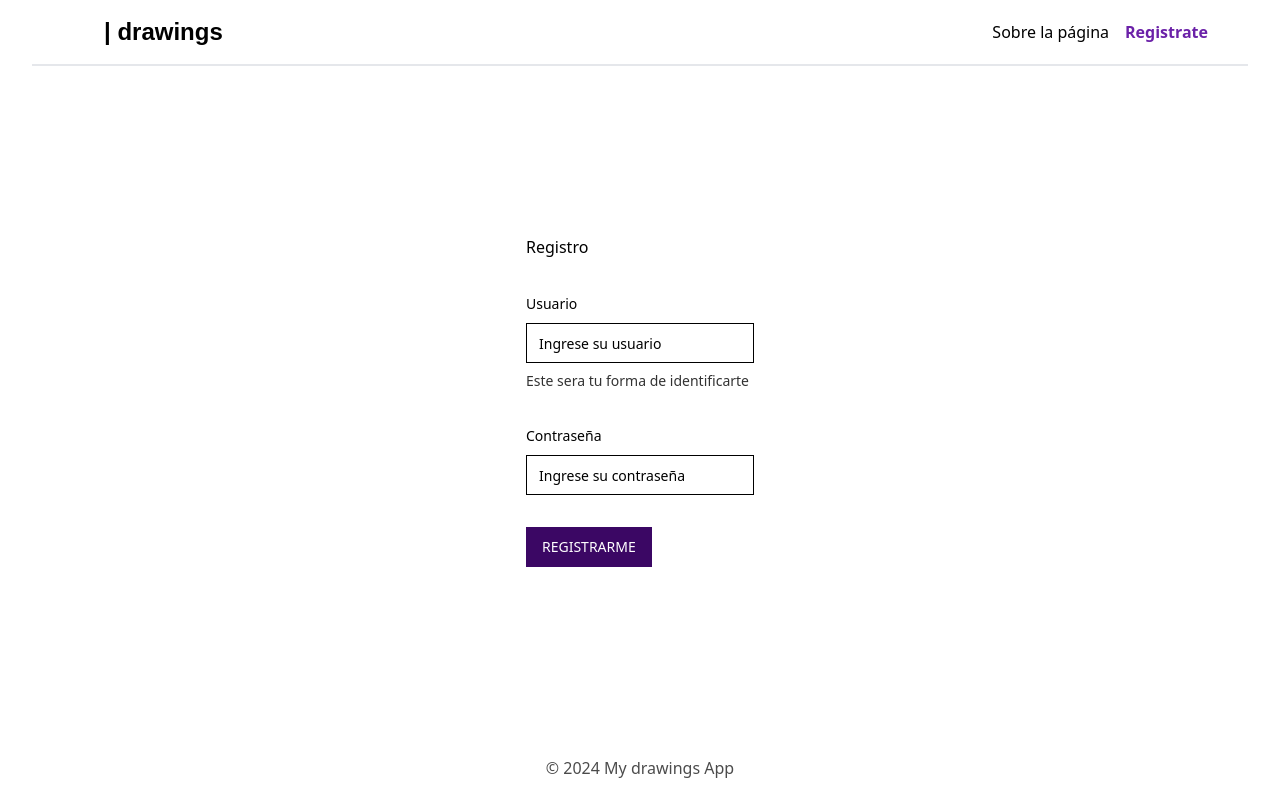
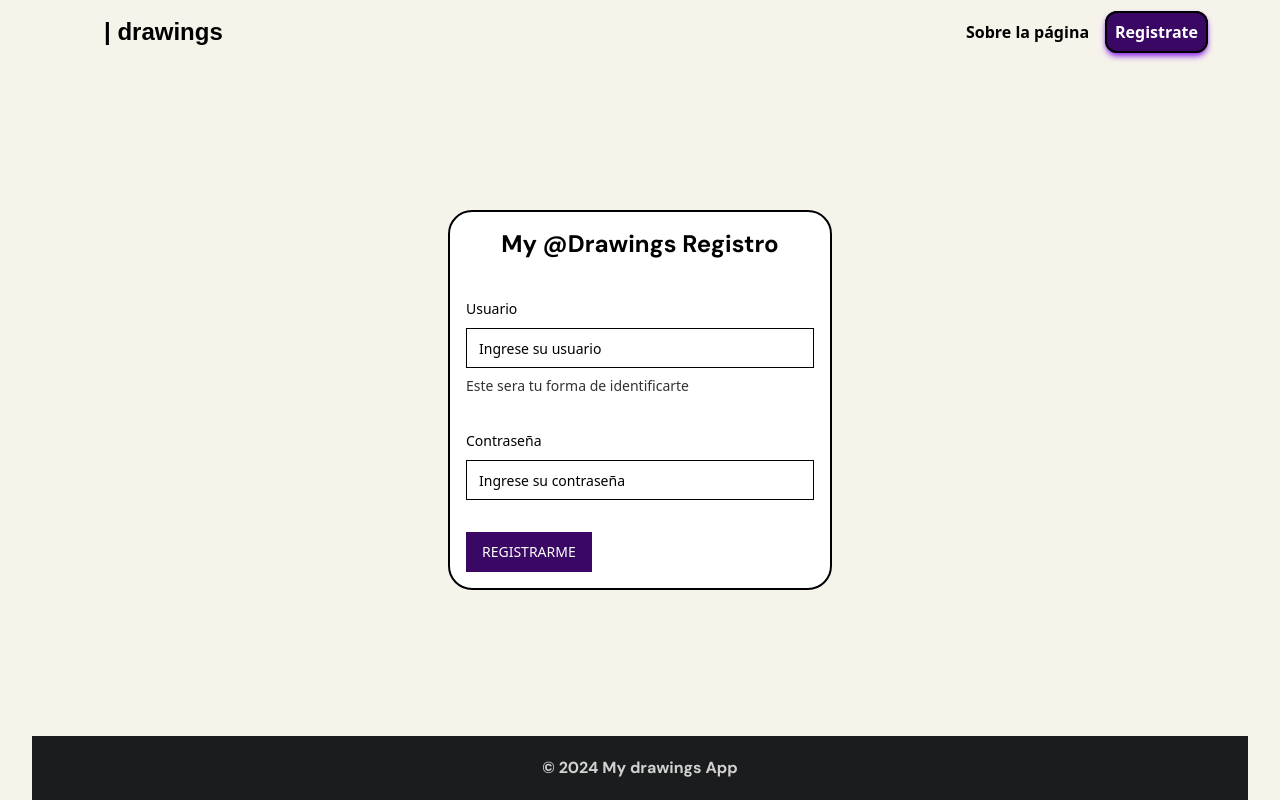
Before and after one commit to patrWan/my-drawings, a Next.js app: page /auth/singup in a window 1280 px wide. Built offline with nearby package versions, Linux system fonts and the light colour scheme; no server answers; a web font is replaced by a local one; what @cloudflare/next-on-pages would draw is missing.

Commit message:
change styles

```diff
--- a/src/app/[username]/page.tsx
+++ b/src/app/[username]/page.tsx
@@ -7,7 +7,7 @@ export default async function UserPage() {
 
 
   return (
-    <main className="p-4 flex flex-col space-y-10 bg-white">
+    <main className="p-4 flex flex-col space-y-10 bg-background">
       <ProfileInfo/>
       <DrawingGrid/>
     </main>
--- a/src/app/auth/singup/page.tsx
+++ b/src/app/auth/singup/page.tsx
@@ -1,9 +1,14 @@
 import SingupForm from "@/components/SingupForm";
+import { DM_Sans } from "next/font/google";
+
+export const font = DM_Sans({ subsets: ["latin"] });
 
 export default function page() {
   return (
-    <div className="text-black m-auto">
-        Registro
+    <div className="h-auto m-auto w-96 grid gap-1 p-4 border-2 text-black bg-white border-black rounded-3xl">
+        <p className={`${font.className} text-2xl font-bold text-center`}>
+          My @Drawings Registro
+        </p>
         <SingupForm/>
     </div>
   )
--- a/src/app/layout.tsx
+++ b/src/app/layout.tsx
@@ -1,23 +1,29 @@
 import type { Metadata } from "next";
 import "./globals.css";
 import Header from "@/components/Header";
+import { DM_Sans } from "next/font/google";
 
-
+export const font = DM_Sans({ subsets: ["latin"] });
 
 export const metadata: Metadata = {
   title: "My Drawings",
   description: "Generated by create next app",
 };
-export const runtime = 'edge'
-export default function RootLayout({children,}: Readonly<{children: React.ReactNode;}>) {
-
+export const runtime = "edge";
+export default function RootLayout({
+  children,
+}: Readonly<{ children: React.ReactNode }>) {
   return (
     <html lang="en">
-      <body className="bg-white container m-auto grid min-h-screen grid-rows-[auto,1fr,auto] ">
-        <Header/>
+      <body className="bg-background container m-auto grid min-h-screen grid-rows-[auto,1fr,auto] ">
+        <Header />
         {children}
-        <footer className="text-center leading-[4rem] opacity-70 text-black">
-          © {new Date().getFullYear()} My drawings App
+        <footer className="text-center leading-[4rem] text-white bg-backgroundSecondary">
+          <p
+            className={`${font.className} text-base font-bold opacity-80 leading-[4rem] mx-8`}
+          >
+            © {new Date().getFullYear()} My drawings App
+          </p>
         </footer>
       </body>
     </html>
--- a/src/app/page.tsx
+++ b/src/app/page.tsx
@@ -1,5 +1,9 @@
 import LoginForm from "@/components/LoginForm";
 import { auth } from "@/auth";
+
+import { DM_Sans } from "next/font/google";
+
+export const font = DM_Sans({ subsets: ["latin"] });
 
 
 export const runtime = 'edge';
@@ -11,10 +15,10 @@ export default async function Home() {
 
   return (
     <main className="grid">
-      <div className="h-96 m-auto w-96 grid gap-1 p-4 border-2 text-black bg-zinc-100">
-        <h1 className="text-4x font-bold uppercase text-center">
+      <div className="h-96 m-auto w-96 grid gap-1 p-4 border-2 text-black bg-white border-black rounded-3xl">
+        <p className={`${font.className} text-2xl font-bold text-center`}>
           My @Drawings
-        </h1>
+        </p>
         <LoginForm />
       </div>
     </main>
--- a/src/components/DrawingGrid.tsx
+++ b/src/components/DrawingGrid.tsx
@@ -25,7 +25,7 @@ export default function DrawingGrid() {
   return (
     <section className="grid gap-4 md:grid-cols-2 rounded-md text-black">
       {drawings.map(({ id, date, url, description }) => (
-        <div key={id} className="p-4 border-2 bg-zinc-100 ">
+        <div key={id} className="p-4 border-2 bg-white ">
           <p className="text-center text-sm opacity-55 mb-2">
             {dateFormat(date)}
           </p>
--- a/src/components/Header.tsx
+++ b/src/components/Header.tsx
@@ -14,7 +14,7 @@ export default async function Header() {
   //if (!session?.user) return null;
 
   return (
-    <header className="flex items-center justify-between text-black border-b-2 bg-white px-10">
+    <header className="flex items-center justify-between text-black  bg-background px-10">
       <Link
         className={`${inter.className} text-2xl font-bold leading-[4rem] mx-8`}
         href="/"
@@ -24,23 +24,33 @@ export default async function Header() {
       <nav>
         <ul className="flex gap gap-4 items-center">
           <li>
-            <Link className="hover:text-gray-400" href="/about">
+            <Link className="font-bold hover:text-purple-600" href="/about">
               Sobre la página
             </Link>
           </li>
           <li>
             {session?.user !== undefined ? (
+              <div className="flex space-x-4">
+                <button className=" font-bold hover:text-purple-600">
+                  Mi Perfil
+                </button>
                 <form
                   action={async () => {
                     "use server";
                     await signOut({ redirectTo: "/" });
                   }}
                 >
-                <button type="submit">Cerrar Sesión</button>
+                  <button
+                    className="font-bold hover:text-purple-600"
+                    type="submit"
+                  >
+                    Cerrar Sesión
+                  </button>
                 </form>
+              </div>
             ) : (
               <Link
-                className="text-purple-800 font-bold hover:text-purple-600"
+                className="bg-purple-950 text-white font-bold border-2 p-2 border-black rounded-xl shadow-md shadow-purple-600 hover:shadow-xl hover:shadow-purple-600"
                 href="/auth/singup"
               >
                 Registrate
--- a/src/components/LoginForm.tsx
+++ b/src/components/LoginForm.tsx
@@ -28,7 +28,7 @@ const formSchema = z.object({
 
   password: z
   .string()
-  .min(1, {message: "El acmpo contraseña no puede estar vacío",}),
+  .min(1, {message: "El campo contraseña no puede estar vacío",}),
 });
 
 export default function LoginForm() {
@@ -51,8 +51,8 @@ export default function LoginForm() {
 
   return (
     <Form {...form}>
-      <form action={dispatch} className="space-y-8 text-black">
-        <p className="text-red-500">{errorMessage}</p>
+      <form action={dispatch} className="space-y-4 text-black">
+         <p className="text-red-500">{errorMessage}</p>
         <FormField
           control={form.control}
           name="username"
--- a/src/components/ProfileInfo.tsx
+++ b/src/components/ProfileInfo.tsx
@@ -34,7 +34,7 @@ export default function ProfileInfo() {
   }, []);
 
   return (
-    <section className="grid gap-4 md:grid-cols-4 rounded-md md:h-44 items-center w-full px-8 shadow-md shadow-black text-black">
+    <section className="grid gap-4 md:grid-cols-4 rounded-md md:h-44 items-center w-full px-8 shadow-md shadow-black text-black bg-background">
       <div className=" p-2 flex justify-center items-center w-full col-span-3 md:col-span-1">
         <img
           className="rounded-3xl h-36 w-36 border-8 border-gray-900 border-opacity-20"
--- a/src/components/SingupForm.tsx
+++ b/src/components/SingupForm.tsx
@@ -27,11 +27,11 @@ import api from "@/api";
 const formSchema = z.object({
   username: z
     .string()
-    .min(4, { message: "Tu usuario debe contener mas de 4 caracteres" }),
+    .min(4, { message: "Tu usuario debe contener 4 o más caracteres" }),
 
   password: z
     .string()
-    .min(6, { message: "La contraseña debe tener 6 o mas caracteres" }),
+    .min(6, { message: "La contraseña debe contener 6 o más caracteres" }),
 });
 
 export default function SingupForm() {
@@ -77,7 +77,7 @@ export default function SingupForm() {
                 <FormDescription className="opacity-80">
                   Este sera tu forma de identificarte
                 </FormDescription>
-                <FormMessage />
+                <FormMessage className="text-red-600"/>
               </FormItem>
             </>
           )}
@@ -97,7 +97,7 @@ export default function SingupForm() {
                     {...field}
                   />
                 </FormControl>
-                <FormMessage />
+                <FormMessage className="text-red-600"/>
               </FormItem>
             </>
           )}
--- a/src/lib/util.ts
+++ b/src/lib/util.ts
@@ -1,4 +1,4 @@
-import bcryptjs from "bcryptjs";
+//import bcryptjs from "bcryptjs";
 
 export function dateFormat(date: string) {
   return new Date(date).toLocaleDateString("es-CL", {
@@ -7,7 +7,7 @@ export function dateFormat(date: string) {
     month: "long",
   });
 }
-
+/*
 export async function hashPassword(password: string)  {
   const salt = await bcryptjs.genSalt(10);
   const hash = await bcryptjs.hash(password, salt);
@@ -20,3 +20,4 @@ export async function comparePasword(password: string, dbPassword : string) {
 
   return compare;
 }
+*/
--- a/tailwind.config.ts
+++ b/tailwind.config.ts
@@ -22,7 +22,8 @@ const config = {
         border: "hsl(var(--border))",
         input: "hsl(var(--input))",
         ring: "hsl(var(--ring))",
-        background: "hsl(var(--background))",
+        background: "#f5f3ea",
+        backgroundSecondary : "#1B1C1D",
         foreground: "hsl(var(--foreground))",
         primary: {
           DEFAULT: "hsl(var(--primary))",
```
Lines whose indentation alone changed are shown as unchanged.
